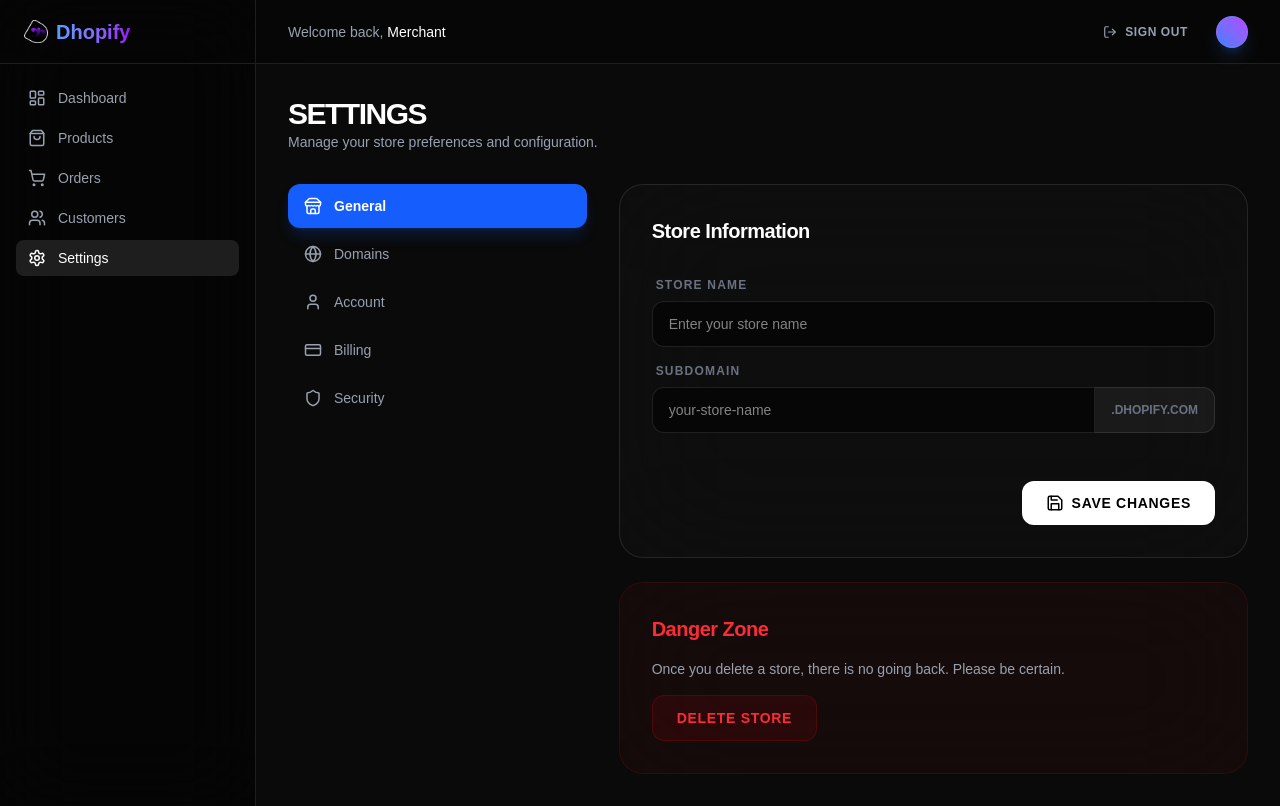
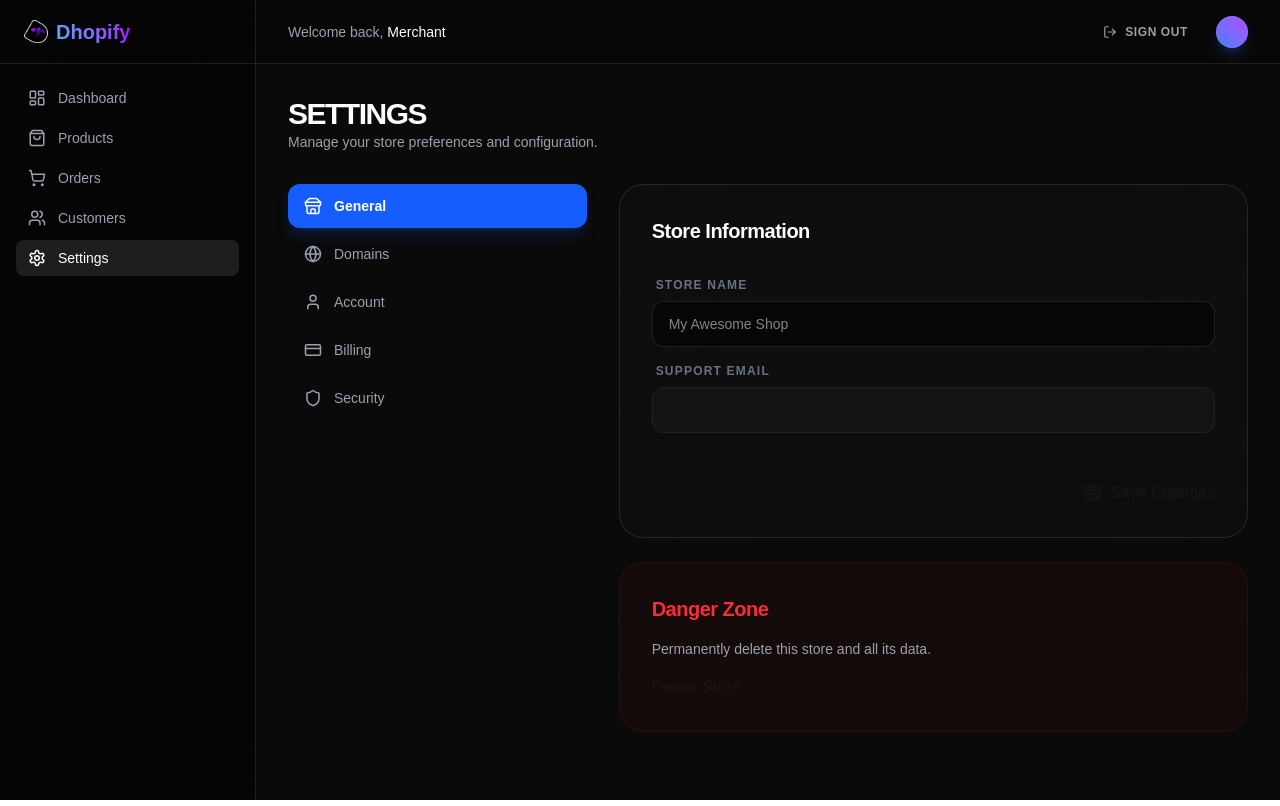
Before and after one commit to dazzledave/shopify_clone, a Next.js app: page /admin/settings in a window 1280 px wide. Built offline with nearby package versions, Linux system fonts and the light colour scheme; no server answers.

Commit message:
developing the settings page

```diff
--- a/src/app/(admin)/admin/settings/page.tsx
+++ b/src/app/(admin)/admin/settings/page.tsx
@@ -1,12 +1,17 @@
 "use client";
 
 import React, { useEffect, useState, useTransition } from "react";
-import { Save, Globe, Store, User, CreditCard, Shield, Loader2 } from "lucide-react";
+import { Save, Globe, Store, User, CreditCard, Shield, Loader2, Key, Mail, Lock } from "lucide-react";
 import { getStore, updateStore, deleteStore } from "@/actions/store";
 import { useRouter } from "next/navigation";
+import { useSession } from "next-auth/react";
+
+type TabType = "General" | "Domains" | "Account" | "Billing" | "Security";
 
 export default function SettingsPage() {
+  const { data: session } = useSession();
   const router = useRouter();
+  const [activeTab, setActiveTab] = useState<TabType>("General");
   const [isPending, startTransition] = useTransition();
   const [isLoading, setIsLoading] = useState(true);
   const [success, setSuccess] = useState<string | undefined>("");
@@ -30,10 +35,9 @@ export default function SettingsPage() {
     });
   }, []);
 
-  const handleSave = () => {
+  const handleSaveStore = () => {
     setError("");
     setSuccess("");
-
     startTransition(() => {
       updateStore(storeData).then((data) => {
         if (data.error) setError(data.error);
@@ -69,90 +73,177 @@ export default function SettingsPage() {
 
       <div className="grid grid-cols-1 lg:grid-cols-3 gap-8">
         <aside className="space-y-1">
-          <SettingsTab icon={<Store size={18} />} label="General" active />
-          <SettingsTab icon={<Globe size={18} />} label="Domains" />
-          <SettingsTab icon={<User size={18} />} label="Account" />
-          <SettingsTab icon={<CreditCard size={18} />} label="Billing" />
-          <SettingsTab icon={<Shield size={18} />} label="Security" />
+          <SettingsTab
+            icon={<Store size={18} />}
+            label="General"
+            active={activeTab === "General"}
+            onClick={() => setActiveTab("General")}
+          />
+          <SettingsTab
+            icon={<Globe size={18} />}
+            label="Domains"
+            active={activeTab === "Domains"}
+            onClick={() => setActiveTab("Domains")}
+          />
+          <SettingsTab
+            icon={<User size={18} />}
+            label="Account"
+            active={activeTab === "Account"}
+            onClick={() => setActiveTab("Account")}
+          />
+          <SettingsTab
+            icon={<CreditCard size={18} />}
+            label="Billing"
+            active={activeTab === "Billing"}
+            onClick={() => setActiveTab("Billing")}
+          />
+          <SettingsTab
+            icon={<Shield size={18} />}
+            label="Security"
+            active={activeTab === "Security"}
+            onClick={() => setActiveTab("Security")}
+          />
         </aside>
 
-        <div className="lg:col-span-2 space-y-6">
+        <div className="lg:col-span-2">
+          {activeTab === "General" && (
+            <div className="space-y-6 animate-in fade-in slide-in-from-bottom-2 duration-300">
               <div className="p-8 rounded-3xl border border-white/10 bg-white/[0.02] backdrop-blur-3xl space-y-8">
                 <h2 className="text-xl font-bold text-white tracking-tight">Store Information</h2>
-
                 <div className="space-y-4">
-              <div>
-                <label className="block text-xs font-bold uppercase tracking-widest text-gray-500 mb-2 px-1">
-                  Store Name
-                </label>
-                <input
-                  type="text"
+                  <InputGroup
+                    label="Store Name"
                     value={storeData.name}
-                  onChange={(e) => setStoreData({...storeData, name: e.target.value})}
-                  placeholder="Enter your store name"
-                  className="w-full bg-black/50 border border-white/10 rounded-xl py-3 px-4 text-sm text-white focus:border-blue-500/50 outline-none transition-all"
+                    onChange={(val) => setStoreData({...storeData, name: val})}
+                    placeholder="My Awesome Shop"
+                  />
+                  <InputGroup
+                    label="Support Email"
+                    value={session?.user?.email || ""}
+                    disabled
                   />
                 </div>
-              <div>
-                <label className="block text-xs font-bold uppercase tracking-widest text-gray-500 mb-2 px-1">
-                  Subdomain
-                </label>
-                <div className="flex">
-                  <input
-                    type="text"
-                    value={storeData.subdomain}
-                    onChange={(e) => setStoreData({...storeData, subdomain: e.target.value})}
-                    placeholder="your-store-name"
-                    className="flex-1 bg-black/50 border border-white/10 rounded-l-xl py-3 px-4 text-sm text-white focus:border-blue-500/50 outline-none transition-all"
-                  />
-                  <div className="bg-white/5 border border-white/10 border-l-0 rounded-r-xl px-4 flex items-center text-xs font-bold text-gray-500 uppercase">
-                    .dhopify.com
-                  </div>
-                </div>
-              </div>
-            </div>
-
-            {error && <p className="text-red-500 text-xs font-bold uppercase tracking-widest px-1">{error}</p>}
-            {success && <p className="text-green-500 text-xs font-bold uppercase tracking-widest px-1">{success}</p>}
-
+                {success && activeTab === "General" && <p className="text-green-500 text-xs font-bold uppercase tracking-widest">{success}</p>}
                 <div className="pt-4 flex justify-end">
-              <button
-                onClick={handleSave}
-                disabled={isPending}
-                className="flex items-center gap-2 px-6 py-3 bg-white text-black rounded-xl font-bold text-sm hover:bg-gray-200 transition-all uppercase tracking-wider disabled:opacity-50"
-              >
-                {isPending ? <Loader2 className="h-4 w-4 animate-spin" /> : <Save size={18} />}
-                Save Changes
+                  <button onClick={handleSaveStore} className="btn-primary flex items-center gap-2">
+                    <Save size={18} /> Save Changes
                   </button>
                 </div>
               </div>
 
               <div className="p-8 rounded-3xl border border-red-500/10 bg-red-500/5 backdrop-blur-3xl space-y-4">
                 <h2 className="text-xl font-bold text-red-500 tracking-tight">Danger Zone</h2>
-            <p className="text-sm text-gray-400">Once you delete a store, there is no going back. Please be certain.</p>
-            <button
-              onClick={handleDelete}
-              disabled={isPending}
-              className="px-6 py-3 bg-red-600/10 border border-red-600/20 text-red-500 rounded-xl font-bold text-sm hover:bg-red-600 hover:text-white transition-all uppercase tracking-wider"
-            >
-              Delete Store
+                <p className="text-sm text-gray-400">Permanently delete this store and all its data.</p>
+                <button onClick={handleDelete} className="btn-danger">Delete Store</button>
+              </div>
+            </div>
+          )}
+
+          {activeTab === "Domains" && (
+            <div className="p-8 rounded-3xl border border-white/10 bg-white/[0.02] backdrop-blur-3xl space-y-8 animate-in fade-in slide-in-from-bottom-2 duration-300">
+              <h2 className="text-xl font-bold text-white tracking-tight">Domain Configuration</h2>
+              <div className="space-y-4">
+                <div>
+                  <label className="block text-xs font-bold uppercase tracking-widest text-gray-500 mb-2 px-1">Subdomain</label>
+                  <div className="flex">
+                    <input
+                      type="text"
+                      value={storeData.subdomain}
+                      onChange={(e) => setStoreData({...storeData, subdomain: e.target.value})}
+                      className="flex-1 bg-black/50 border border-white/10 rounded-l-xl py-3 px-4 text-sm text-white focus:border-blue-500/50 outline-none"
+                    />
+                    <div className="bg-white/5 border border-white/10 border-l-0 rounded-r-xl px-4 flex items-center text-xs font-bold text-gray-500 uppercase">.dhopify.com</div>
+                  </div>
+                </div>
+              </div>
+              <div className="pt-4 flex justify-end">
+                <button onClick={handleSaveStore} className="btn-primary flex items-center gap-2">
+                  <Save size={18} /> Update Domain
                 </button>
               </div>
             </div>
+          )}
+
+          {activeTab === "Account" && (
+            <div className="p-8 rounded-3xl border border-white/10 bg-white/[0.02] backdrop-blur-3xl space-y-8 animate-in fade-in slide-in-from-bottom-2 duration-300">
+              <h2 className="text-xl font-bold text-white tracking-tight">Merchant Profile</h2>
+              <div className="flex items-center gap-6 p-4 rounded-2xl bg-white/5 border border-white/5">
+                <div className="h-16 w-16 rounded-full bg-gradient-to-tr from-blue-500 to-purple-500" />
+                <div>
+                  <h3 className="font-bold text-white text-lg">{session?.user?.name}</h3>
+                  <p className="text-sm text-gray-500">{session?.user?.email}</p>
                 </div>
+              </div>
+              <div className="space-y-4">
+                <InputGroup label="Full Name" value={session?.user?.name || ""} disabled />
+                <InputGroup label="Account Email" value={session?.user?.email || ""} disabled icon={<Mail size={16} />} />
+              </div>
+            </div>
+          )}
+
+          {activeTab === "Billing" && (
+            <div className="p-12 rounded-[2.5rem] border border-dashed border-white/10 bg-white/[0.01] text-center animate-in fade-in slide-in-from-bottom-2 duration-300">
+              <div className="h-16 w-16 rounded-3xl bg-white/5 flex items-center justify-center text-gray-500 mx-auto mb-6">
+                <CreditCard size={32} />
+              </div>
+              <h3 className="text-xl font-bold text-white mb-2">Billing Coming Soon</h3>
+              <p className="text-gray-500 text-sm max-w-xs mx-auto">We are currently integrating Stripe to provide seamless subscription management.</p>
+            </div>
+          )}
+
+          {activeTab === "Security" && (
+            <div className="p-8 rounded-3xl border border-white/10 bg-white/[0.02] backdrop-blur-3xl space-y-8 animate-in fade-in slide-in-from-bottom-2 duration-300">
+              <h2 className="text-xl font-bold text-white tracking-tight">Security & Password</h2>
+              <div className="space-y-4">
+                <InputGroup label="Current Password" type="password" placeholder="••••••••" icon={<Lock size={16} />} />
+                <InputGroup label="New Password" type="password" placeholder="••••••••" icon={<Key size={16} />} />
+              </div>
+              <div className="pt-4 flex justify-end">
+                <button className="btn-primary">Update Password</button>
+              </div>
+            </div>
+          )}
+        </div>
+      </div>
+      <style jsx global>{`
+        .btn-primary { @apply px-6 py-3 bg-white text-black rounded-xl font-bold text-sm hover:bg-gray-200 transition-all uppercase tracking-wider; }
+        .btn-danger { @apply px-6 py-3 bg-red-600/10 border border-red-600/20 text-red-500 rounded-xl font-bold text-sm hover:bg-red-600 hover:text-white transition-all uppercase tracking-wider; }
+      `}</style>
     </div>
   );
 }
 
-function SettingsTab({ icon, label, active = false }: { icon: React.ReactNode; label: string; active?: boolean }) {
+function SettingsTab({ icon, label, active = false, onClick }: any) {
   return (
-    <div className={`flex items-center gap-3 rounded-xl px-4 py-3 text-sm transition-all cursor-pointer ${
+    <div
+      onClick={onClick}
+      className={`flex items-center gap-3 rounded-xl px-4 py-3 text-sm transition-all cursor-pointer ${
         active
           ? "bg-blue-600 text-white font-bold shadow-lg shadow-blue-600/20"
           : "text-gray-400 hover:bg-white/5 hover:text-white"
-    }`}>
+      }`}
+    >
       {icon}
       {label}
     </div>
   );
 }
+
+function InputGroup({ label, value, onChange, placeholder, disabled, type = "text", icon }: any) {
+  return (
+    <div>
+      <label className="block text-xs font-bold uppercase tracking-widest text-gray-500 mb-2 px-1">{label}</label>
+      <div className="relative">
+        {icon && <div className="absolute left-4 top-1/2 -translate-y-1/2 text-gray-500">{icon}</div>}
+        <input
+          type={type}
+          value={value}
+          disabled={disabled}
+          onChange={(e) => onChange?.(e.target.value)}
+          placeholder={placeholder}
+          className={`w-full bg-black/50 border border-white/10 rounded-xl py-3 text-sm text-white focus:border-blue-500/50 outline-none transition-all ${icon ? 'pl-10 pr-4' : 'px-4'} ${disabled ? 'opacity-50 cursor-not-allowed bg-white/5' : ''}`}
+        />
+      </div>
+    </div>
+  );
+}
```
Lines whose indentation alone changed are shown as unchanged.
